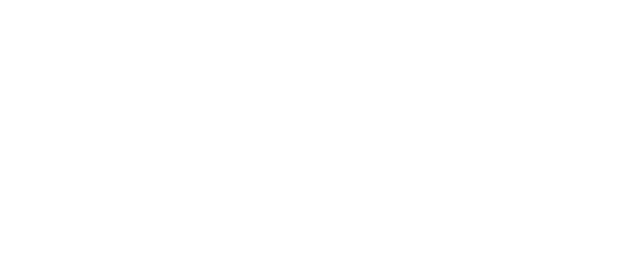
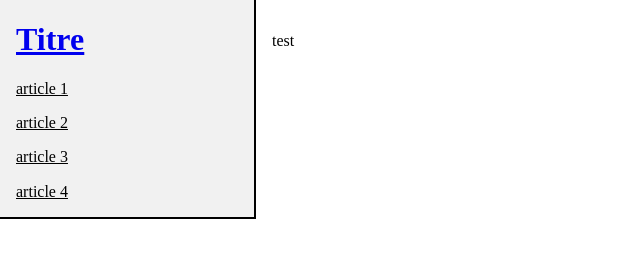
Before and after one commit to jenumere/testSiteApiJs, a plain HTML site: page index.html in a window 1280 px wide. Shown: the whole page, without its empty margins (0-640 px from the left). Drawn offline with Linux system fonts and the light colour scheme.

Commit message:
2 files modified, 1 added, 2 deleted

```diff
--- a/index.html
+++ b/index.html
@@ -1 +1,25 @@
-<div id="app"></div>
+<!DOCTYPE html>
+<html lang="en">
+<title> </title>
+<meta name="viewport" content="width=device-width, initial-scale=1">
+<link rel="stylesheet" href="style.css">
+
+<body>
+  <div class="mw9">
+    <div class="fl w-100 w-20-ns cadre">
+      <div class="liste">
+        <a href="#"><h1>Titre</h1></a>
+        <p id="1" onclick="getArticle(this.id, this.innerText);" />article 1</p>
+        <p id="2" onclick="getArticle(this.id, this.innerText);" />article 2</p>
+        <p id="3" onclick="getArticle(this.id, this.innerText);" />article 3</p>
+        <p id="4" onclick="getArticle(this.id, this.innerText);" />article 4</p>
+      </div>
+    </div>
+    <div class="fl w-100 w-75-ns article">
+      <p>test</p>
+    </div>
+  </div>
+</body>
+<script src="script.js"></script>
+
+</html>
--- a/index.js
+++ /dev/null
@@ -1,6 +0,0 @@
-// Import stylesheets
-import './style.css';
-
-// Write Javascript code!
-const appDiv = document.getElementById('app');
-appDiv.innerHTML = `<h1>JS Starter</h1>`;
--- a/package.json
+++ /dev/null
@@ -1,6 +0,0 @@
-{
-  "name": "js",
-  "version": "0.0.0",
-  "private": true,
-  "dependencies": {}
-}
--- /dev/null
+++ b/script.js
@@ -0,0 +1,27 @@
+function getArticle(id, texteItemListe) {
+  // Création d'une chaine sans espace
+  //https://www.geeksforgeeks.org/how-to-remove-spaces-from-a-string-using-javascript/
+  texteItemListeSansEspace = texteItemListe.split(' ').join('');
+  // Appel à l'API et affichage de l'article
+  enAttente(texteItemListeSansEspace);
+  // Enlève la mise en forme du lien actif (s'il existe)
+  const itemListeActif = document.querySelector('.item_liste_actif');
+  if (itemListeActif !== null) {
+    itemListeActif.classList.toggle('item_liste_actif');
+  }
+  // Active la mise en forme du lien courant
+  document.getElementById(id).classList.toggle('item_liste_actif');
+}
+
+async function enAttente(texteItemListeSansEspace) {
+  // Creation de l'adresse de l'API
+  const adresseApi =
+    'http://divcreatexp.fr/test/test_page_js_api/api.php?article=' +
+    texteItemListeSansEspace;
+  // Appel API
+  const reponseJSON = await fetch(adresseApi);
+  const reponseJS = await reponseJSON.json();
+  const article = document.querySelector('.article');
+  // Modification de code HTML de l'article
+  article.innerHTML = `<p>${reponseJS.data}</p>`;
+}
--- a/style.css
+++ b/style.css
@@ -1,3 +1,74 @@
-h1, h2 {
-  font-family: Lato;
+/*Autres styles*/
+
+.item_liste_actif {
+  color: red;
 }
+
+.liste {
+  cursor: pointer;
+  text-decoration: underline;
+}
+
+.article,
+.liste {
+  margin: 1rem;
+}
+
+.cadre {
+  border-right: solid;
+  border-bottom: solid;
+  border-width: 2px;
+  background-color: #f1f1f1;
+}
+
+@media screen and (max-width: 30em) {
+  .liste {
+    overflow: scroll;
+    height: 100px;
+  }
+}
+
+/*! CSS Used from: https://unpkg.com/tachyons/css/tachyons.min.css */
+
+html {
+  line-height: 1.15;
+  -webkit-text-size-adjust: 100%;
+}
+
+body {
+  margin: 0;
+}
+
+body,
+div,
+html,
+p {
+  box-sizing: border-box;
+}
+
+.fl {
+  float: left;
+}
+
+.fl {
+  _display: inline;
+}
+
+.mw9 {
+  max-width: 96rem;
+}
+
+.w-100 {
+  width: 100%;
+}
+
+/* Ecran PC*/
+
+@media screen and (min-width: 30em) {
+  .w-20-ns {
+    width: 20%;
+  }
+  .w-75-ns {
+    width: 75%;
+  }
+}
```
